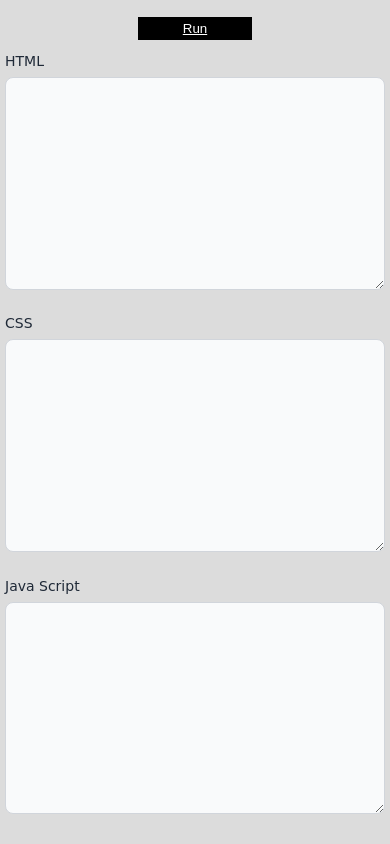
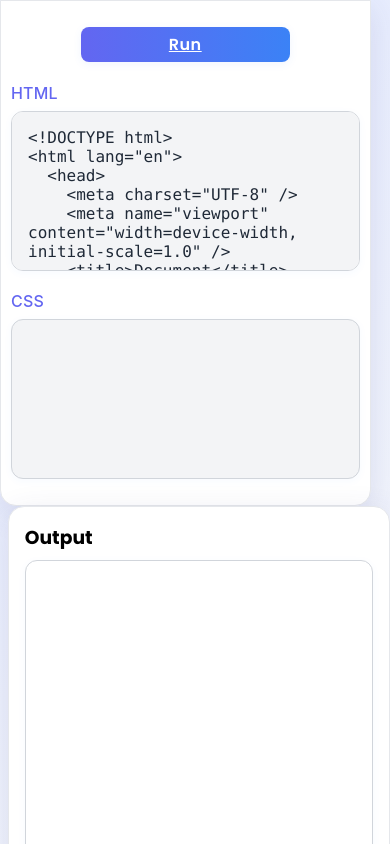
Before and after one commit to Mohd-Hamza-123/H-Code-Editor, a plain HTML site: page index.html in a window 390 px wide. Shown: the top 844 px of the page. Drawn offline with Linux system fonts and the light colour scheme.

Commit message:
bug : fix-bug

```diff
--- a/index.html
+++ b/index.html
@@ -1,7 +1,6 @@
 <!DOCTYPE html>
 <html lang="en">
   <head>
-
     <meta charset="UTF-8" />
     <meta name="viewport" content="width=device-width, initial-scale=1.0" />
     <title>H-Editor</title>
@@ -11,22 +10,21 @@
   <body>
     <form id="form">
       <button type="submit" id="run-btn">
-        <a href="#output-section" style="color:white;">Run</a>
+        <a href="#output-section" style="color: white">Run</a>
       </button>
 
       <div>
         <label for="html">HTML</label>
-        <textarea name="" id="html"></textarea>
+        <textarea name="" id="html">
+
+        </textarea>
       </div>
       <div>
         <label for="css">CSS</label>
         <textarea name="" id="css"></textarea>
       </div>
-      <div>
-        <label for="javaScript">Java Script</label>
-        <textarea name="" id="javaScript"></textarea>
-      </div>
     </form>
+
     <section id="output-section">
       <h3>Output</h3>
       <iframe id="output" class="output-frame"></iframe>
--- a/script.js
+++ b/script.js
@@ -1,30 +1,72 @@
 const html = document.getElementById("html")
 const css = document.getElementById("css")
-const javaScript = document.getElementById("javaScript")
 const run_btn = document.getElementById("run-btn")
 const outputFrame = document.getElementById("output")
-const outputSection = document.getElementById("output-section")
+const outputSection = document.getElementById("output-section");
 const form = document.getElementById("form");
-console.log(html.value)
 
-form.addEventListener("submit",(e)=>{
+html.value = `<!DOCTYPE html>
+<html lang="en">
+  <head>
+    <meta charset="UTF-8" />
+    <meta name="viewport" content="width=device-width, initial-scale=1.0" />
+    <title>Document</title>
+  </head>
+  <body>
+
+  </body>
+</html>
+`
+
+run_btn.onclick = function (e) {
     e.preventDefault()
-})
+    const iframe = outputFrame.contentDocument || outputFrame.contentDocument.document
+    const safeHTML = sanitizeHTML(html.value)
+    const finalCode = injectCssIntoHtml(safeHTML, css.value)
+    iframe.open()
+    iframe.write(finalCode)
+    iframe.close()
 
-run_btn.addEventListener("click", function (e) {
-    runCode()
-})
+}
 
-function runCode() {
-    const code = `<html>
-    <head>
-    <style>${css.value}</style>
-    </head>
-    <body>
-    ${html.value}
-    </body>
-    </html>
-    `
-    outputFrame.contentDocument.body.innerHTML = code
-    outputFrame.contentWindow.eval(javaScript.value)
+
+function sanitizeHTML(htmlCode) {
+
+    const findScriptRegex = /<script[\s\S]*?<\/script>/i
+    const findStyleRegex = /<style\b[^>]*>([\s\S]*?)<\/style>/i
+
+    if (htmlCode.match(findScriptRegex))
+        htmlCode = htmlCode.replace(findScriptRegex, "")
+
+    if (htmlCode.match(findStyleRegex))
+        htmlCode = htmlCode.replace(findStyleRegex, "")
+
+
+    htmlCode = htmlCode.replace(/ on\w+="[^"]*"/gi, "");
+    htmlCode = htmlCode.replace(/ on\w+='[^']*'/gi, "");
+    // Remove <object>...</object> and <iframe>...</iframe>
+    htmlCode = htmlCode.replace(/<(object|iframe)[\s\S]*?>[\s\S]*?<\/\1>/gi, "");
+    // Remove self-closing or standalone <embed> tags
+    htmlCode = htmlCode.replace(/<embed\b[^>]*\/?>/gi, "");
+
+    html.value = htmlCode
+
+    return htmlCode
 }
+
+function injectCssIntoHtml(html, css) {
+    const headContentRegex = /<head\b[^>]*>([\s\S]*?)<\/head>/i
+    let headContent = html.match(headContentRegex)
+    let finalHeadContent = ''
+    if (headContent) {
+        // console.log(headContent)
+        let content = headContent[1]
+        finalHeadContent = content + `<style>${css}</style>`
+    }
+    else {
+
+    }
+    const finalHtmlContent = html.replace(headContentRegex, finalHeadContent)
+    console.log(finalHeadContent)
+    return finalHtmlContent
+}
--- a/style.css
+++ b/style.css
@@ -1,125 +1,135 @@
+@import url('https://fonts.googleapis.com/css2?family=Poppins:ital,wght@0,100;0,200;0,300;0,400;0,500;0,600;0,700;0,800;0,900;1,100;1,200;1,300;1,400;1,500;1,600;1,700;1,800;1,900&display=swap');
+
+
 * {
     margin: 0;
     padding: 0;
     box-sizing: border-box;
+    font-family: "Poppins", sans-serif;
 }
 
 body,
 html {
-    width: 100dvw;
-    height: 100dvh;
-    background-color: #f9fafb;
-    /* overflow-x: hidden;
-    overflow-y: scroll; */
+    width: 100vw;
+    height: 100vh;
+    background: linear-gradient(135deg, #e0e7ff 0%, #f9fafb 100%);
+    overflow-x: hidden;
 }
 
 body {
+    padding: 10px 0px;
     display: flex;
-    justify-content: space-between;
+    justify-content: center;
+    align-items: center;
+    min-height: 100vh;
 }
 
 @media screen and (max-width:580px) {
-
     body {
         flex-direction: column !important;
         height: auto !important;
+        align-items: stretch !important;
+        padding: 0 !important;
     }
 
     #form {
         width: 100% !important;
-        height: 100dvh !important;
+        height: auto !important;
+        min-height: 60vh !important;
+        border-radius: 0 0 1rem 1rem !important;
     }
 
     #run-btn {
-        width: 30% !important;
+        width: 60% !important;
+        margin: 1rem 0 !important;
     }
 
     #output-section {
-        height: 80dvh !important;
+        height: 40vh !important;
         width: 100% !important;
+        border-radius: 1rem 1rem 0 0 !important;
     }
-
 }
 
 form {
     display: flex;
     flex-direction: column;
-    justify-content: space-evenly;
+    justify-content: space-between;
     align-items: center;
-    height: 100%;
-    width: 40%;
-    padding: 5px;
-    padding: 5px;
-    background-color: gainsboro;
+    height: 75vh;
+    min-height: 450px;
+    width: 420px;
+    max-width: 95vw;
+    padding: 10px 10px;
+    background: #fff;
+    border-radius: 1rem;
+    box-shadow: 0 8px 32px rgba(60, 60, 120, 0.12);
+    border: 1px solid #e5e7eb;
 }
 
 #run-btn {
-    padding: 4px;
-    width: 10%;
-    background-color: black;
-    color: white;
+    padding: 5px 10px;
+    width: 40%;
+    background: linear-gradient(90deg, #6366f1 0%, #3b82f6 100%);
+    color: #fff;
     border: none;
+    border-radius: 0.5rem;
+    font-size: 1rem;
+    font-weight: 600;
+    letter-spacing: 0.03em;
+    box-shadow: 0 2px 8px rgba(59, 130, 246, 0.08);
+    cursor: pointer;
+    transition: background 0.2s, color 0.2s, box-shadow 0.2s;
 }
 
 #run-btn:active {
-    background-color: yellow;
-    color: black;
+    background: #fde047;
+    color: #1f2937;
+    box-shadow: 0 2px 8px rgba(253, 224, 71, 0.15);
 }
 
 div {
     width: 100%;
-    height: 30%;
+    height: auto;
 }
 
 label {
     display: inline-block;
     margin-bottom: 0.5rem;
-    font-size: 0.875rem;
-    font-family: cursive;
-    color: #1f2937;
+    font-size: 1rem;
+    font-family: 'Inter', 'Segoe UI', Arial, sans-serif;
+    color: #6366f1;
+    font-weight: 500;
+    letter-spacing: 0.01em;
 
 }
 
 
 #html,
-#css,
-#javaScript {
-    height: 85%;
+#css {
+    min-height: 160px;
+    max-height: 260px;
     display: block;
     width: 100%;
-    border: 1px solid #d1d5db;
-    border-radius: 0.5rem;
-    background-color: #f9fafb;
+    border: 1.5px solid #d1d5db;
+    border-radius: 0.75rem;
+    background-color: #f3f4f6;
     color: #1f2937;
-    transition: border-color 0.2s ease-in-out, box-shadow 0.2s ease-in-out;
+    font-family: 'Fira Mono', 'Consolas', monospace;
+    font-size: 1rem;
+    resize: none;
+    overflow-y: scroll;
+    padding: 1rem;
+    margin-bottom: 1rem;
+    box-shadow: 0 2px 8px rgba(59, 130, 246, 0.04);
+    transition: border-color 0.2s, box-shadow 0.2s;
 }
 
 
 textarea:focus {
     outline: none;
-    border-color: #3b82f6;
-    box-shadow: 0 0 0 2px rgba(59, 130, 246, 0.25);
-}
-
-
-#html {
-    padding: 10px;
-    font-size: 1rem;
-    /* height: 80%; */
-}
-
-
-#css {
-    padding: 0.625rem;
-    font-size: 0.875rem;
-    /* height: 80%; */
-}
-
-
-#javaScript {
-    padding: 0.5rem;
-    /* height: 90%; */
-    font-size: 0.75rem;
+    border-color: #6366f1;
+    box-shadow: 0 0 0 3px rgba(99, 102, 241, 0.15);
 }
 
 
@@ -129,13 +139,26 @@ textarea:focus {
 }
 
 #output-section {
-    width: 60%;
-    padding: 7px;
-    height: 100%;
+    display: flex;
+    flex-direction: column;
+    justify-content: center;
+    width: 520px;
+    max-width: 98vw;
+    padding: 1rem;
+    height: 80vh;
+    min-height: 450px;
+    background: #fff;
+    border-radius: 1rem;
+    box-shadow: 0 8px 32px rgba(60, 60, 120, 0.12);
+    border: 1px solid #e5e7eb;
+    margin-left: 2vw;
 }
 
 #output-section iframe {
-    width: 99%;
-    margin-top: 5px;
+    width: 100%;
+    margin-top: 0.5rem;
     height: 95%;
+    border-radius: 0.75rem;
+    border: 1px solid #d1d5db;
+    box-shadow: 0 2px 8px rgba(59, 130, 246, 0.04);
 }
```
